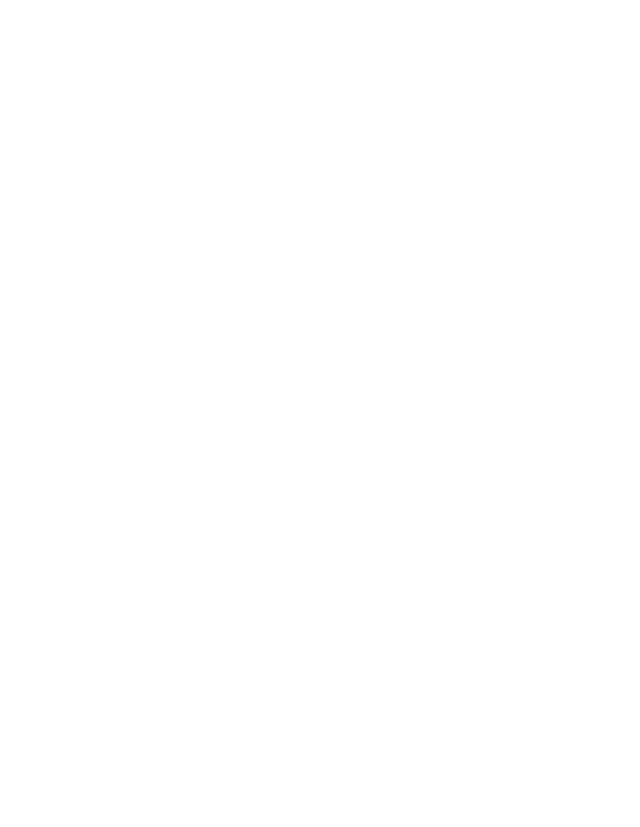
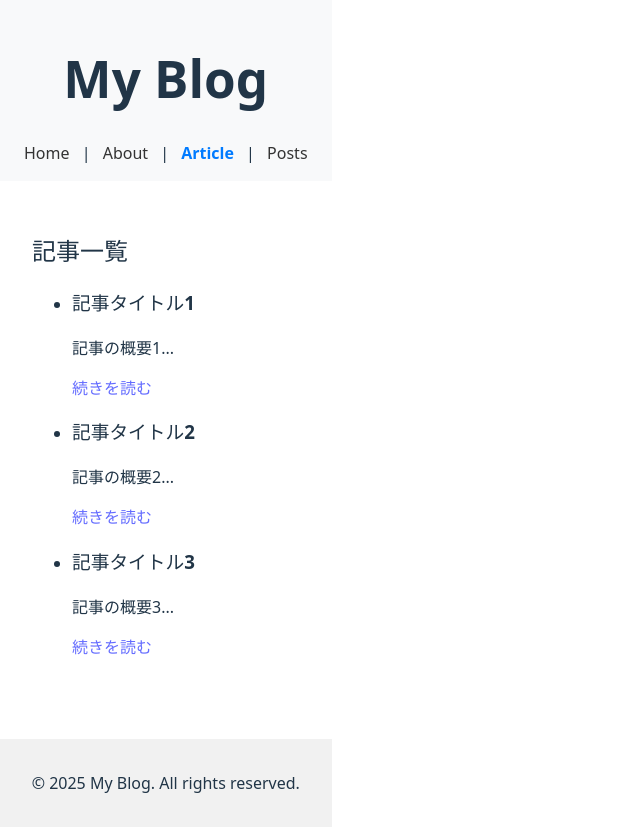
Before and after one commit to hiromichinomata/react-router-handson, a React (Vite) app: page /articles in a window 1280 px wide. Before the commit this address had no page. Shown: the whole page, without its empty margins (0-640 px from the left). Before the commit the page ends 800 px from the top, so only its background shows below. Built offline with nearby package versions, Linux system fonts and the light colour scheme.

Commit message:
add: articles

```diff
--- a/src/App.tsx
+++ b/src/App.tsx
@@ -3,6 +3,8 @@
 import Layout from './layout';
 import Home from './pages/home';
 import About from './pages/about';
+import Articles from './pages/article';
+import ArticleDetail from './pages/article_detail';
 import PostDetail from './pages/post_detail';
 
 function App() {
@@ -13,6 +15,8 @@
           <Route index element={<Home />} />
           <Route path="/about" element={<About />} />
           <Route path="/post_detail/:id" element={<PostDetail />} />
+          <Route path="articles" element={<Articles />} />
+          <Route path="articles/:id" element={<ArticleDetail />} />
         </Route>
       </Routes>
     </BrowserRouter>
--- a/src/layout.tsx
+++ b/src/layout.tsx
@@ -14,6 +14,10 @@
           {" | "}
           <NavLink to="/about" className={({ isActive }) => isActive ? 'active' : ''}>
             About
+          </NavLink>
+          {" | "}
+          <NavLink to="/articles" className={({ isActive }) => isActive ? 'active' : ''}>
+            Article
           </NavLink>
           {" | "}
           <NavLink to="/post_detail/1" className={({ isActive }) => isActive ? 'active' : ''}>
--- /dev/null
+++ b/src/pages/article.tsx
@@ -0,0 +1,33 @@
+import React from 'react';
+import { Link } from 'react-router';
+
+interface Article {
+  id: number;
+  title: string;
+  summary: string;
+}
+
+const sampleArticles: Article[] = [
+  { id: 1, title: '記事タイトル1', summary: '記事の概要1...' },
+  { id: 2, title: '記事タイトル2', summary: '記事の概要2...' },
+  { id: 3, title: '記事タイトル3', summary: '記事の概要3...' },
+];
+
+const Articles: React.FC = () => {
+  return (
+    <div>
+      <h2>記事一覧</h2>
+      <ul>
+        {sampleArticles.map(article => (
+          <li key={article.id}>
+            <h3>{article.title}</h3>
+            <p>{article.summary}</p>
+            <Link to={`/articles/${article.id}`}>続きを読む</Link>
+          </li>
+        ))}
+      </ul>
+    </div>
+  );
+};
+
+export default Articles;
--- /dev/null
+++ b/src/pages/article_detail.tsx
@@ -0,0 +1,41 @@
+import React from 'react';
+import { useParams, Link } from 'react-router';
+
+interface Article {
+  id: number;
+  title: string;
+  content: string;
+}
+
+const sampleArticles: Article[] = [
+  { id: 1, title: '記事タイトル1', content: '記事詳細内容1...' },
+  { id: 2, title: '記事タイトル2', content: '記事詳細内容2...' },
+  { id: 3, title: '記事タイトル3', content: '記事詳細内容3...' },
+];
+
+const ArticleDetail: React.FC = () => {
+  const { id } = useParams<{ id: string }>();
+  const articleId = parseInt(id || '', 10);
+  const article = sampleArticles.find(a => a.id === articleId);
+
+  // 記事が見つからない場合のエラーハンドリング
+  if (!article) {
+    return (
+      <div>
+        <h2>記事が見つかりません</h2>
+        <p>指定された記事は存在しないか、URLが間違っています。</p>
+        <Link to="/articles">記事一覧へ戻る</Link>
+      </div>
+    );
+  }
+
+  return (
+    <div>
+      <h2>{article.title}</h2>
+      <p>{article.content}</p>
+      <Link to="/articles">記事一覧へ戻る</Link>
+    </div>
+  );
+};
+
+export default ArticleDetail;
```
